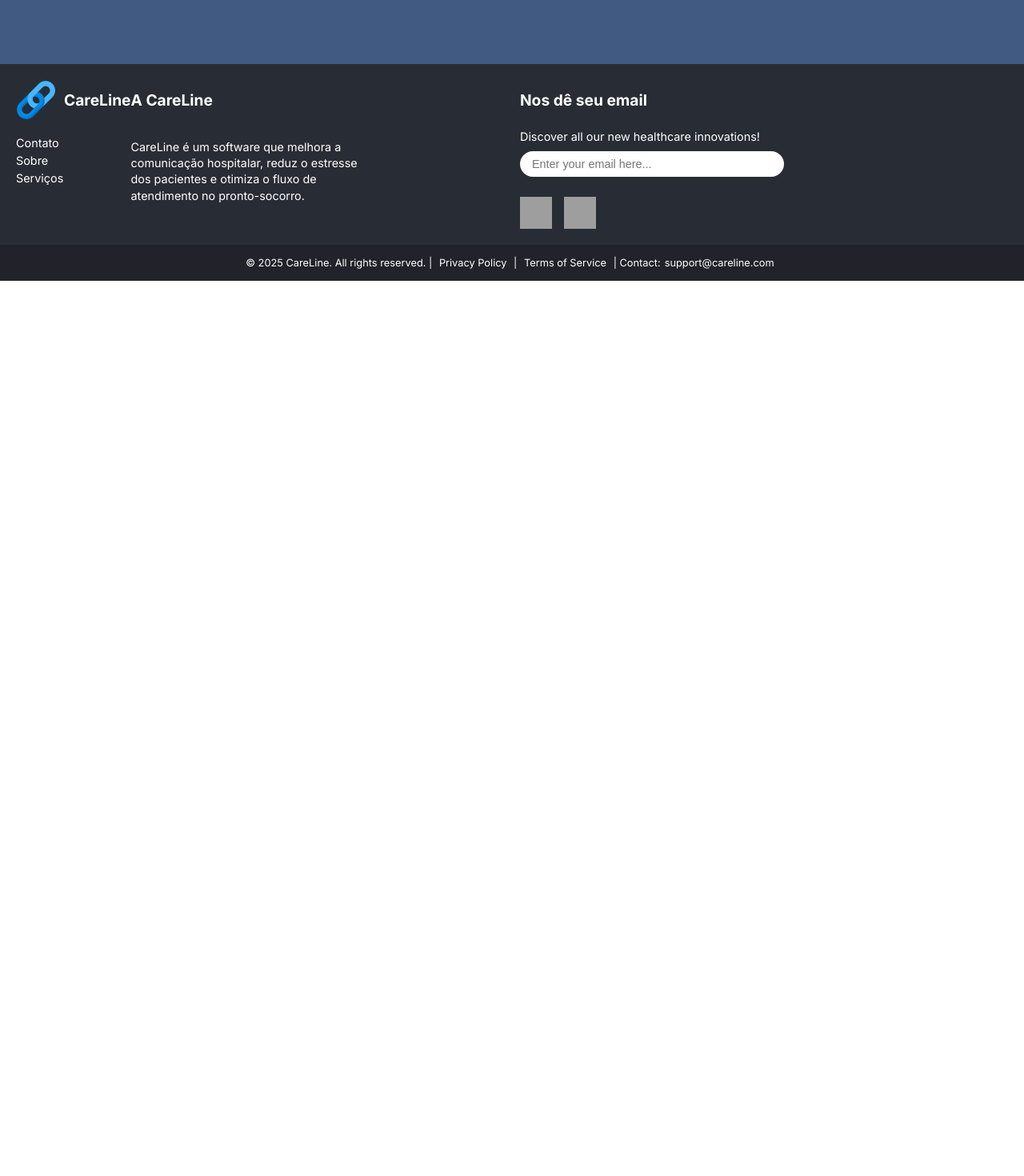
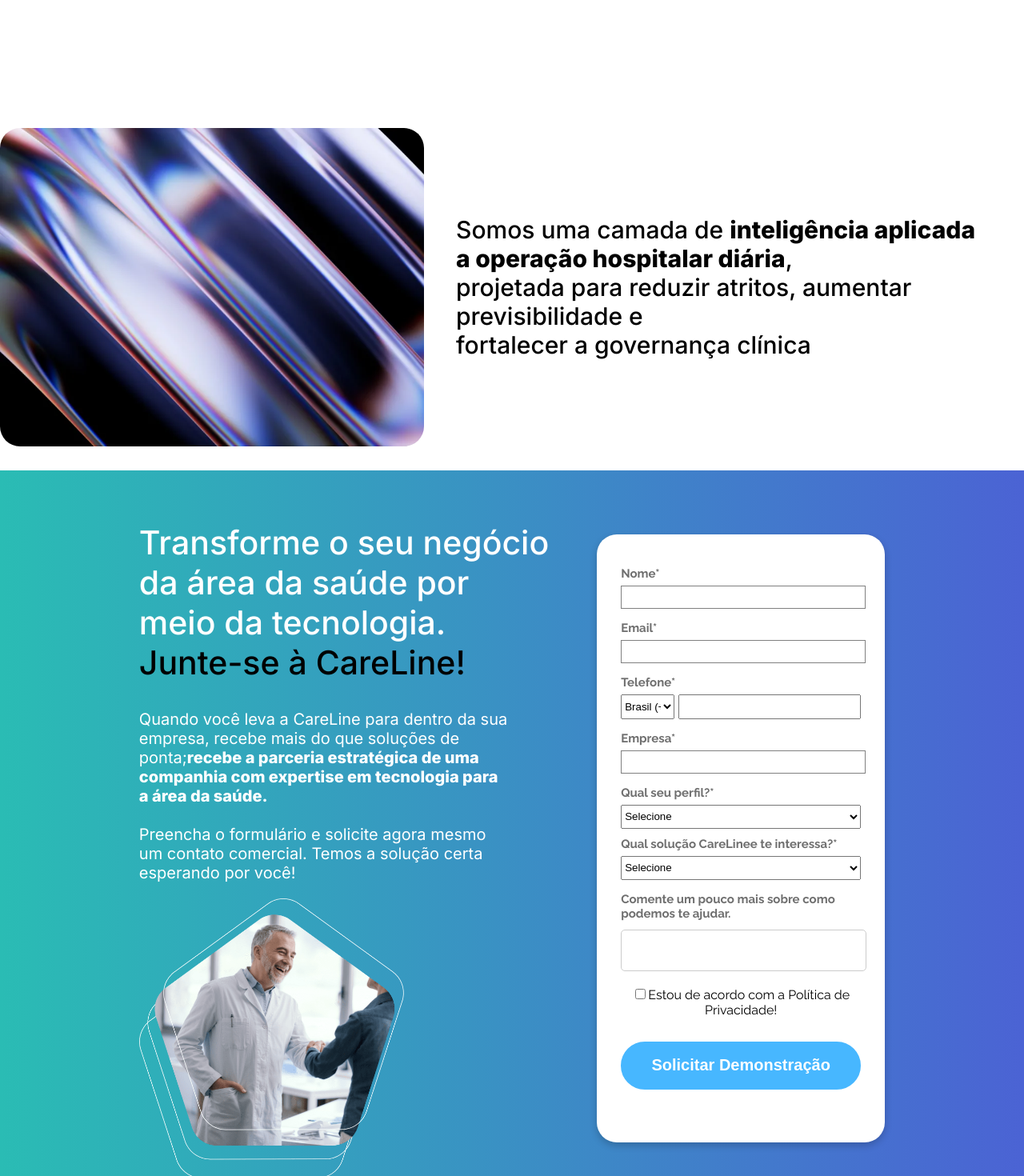
Before and after one commit to pietroaandrade/CareLine, a React (Vite) app in the folder CareLine/: page /Sobre in a window 1280 px wide. Shown: the part 1060-2530 px from the top of the page at 80% size. Before the commit the page ends 1411 px from the top, so only its background shows below. Built offline with nearby package versions, Linux system fonts and the light colour scheme; grey boxes are pictures that could not be loaded.

Commit message:
feat.finished_sobre

```diff
--- a/CareLine/src/components/Landing.css
+++ b/CareLine/src/components/Landing.css
@@ -342,6 +342,7 @@
     margin-top: 5px;
     border: 1px solid #ccc;
     border-radius: 5px;
+    resize: none;
 }
 
 .phone-container {
--- a/CareLine/src/components/Sobre.css
+++ b/CareLine/src/components/Sobre.css
@@ -38,7 +38,7 @@
     display: block;
     width: 100%;
     height: 500px;
-    background-color: #415a82;
+    background-color: white;
     color: #808080;
     justify-items: center;
     padding-bottom: 150px;
@@ -57,7 +57,7 @@
     width: 80px;
     height: 80px;
     background-color: transparent;
-    border: 3px solid white;
+    border: 3px solid black;
     border-radius: 100%;
     margin-left: 20px;
     transition: transform 0.3s ease;
@@ -79,10 +79,10 @@
     overflow: hidden;
 }
 .carousel > div > h1:hover {
-    color: rgb(201, 201, 201);
+    color: rgb(49, 49, 49);
 }
 .carousel > div > h1.active {
-    color: white;
+    color: black;
 }
 .carousel > img{
     border-radius: 100%;
@@ -91,8 +91,168 @@
     font-size: 22px;
     font-weight: bold;
     margin: 10px 0;
-    color: #ffffff;
+    color: black;
     height: 60px;
     overflow: hidden;
     line-height: 1.5;
 }
+.sobre-3{
+    display: flex;
+    align-items: center;
+    justify-content: center;
+    margin-top: 50px;
+    padding-bottom: 30px;
+    padding-top: 30px;
+}
+
+.sobre-3 > img{
+    width: 530px;
+    border-radius: 25px;
+}
+
+.sobre-3 > h3{
+    font-weight: 500;
+    font-size: 30px;
+    margin-left: 40px;
+    margin-right: 40px;
+}
+.sobre-3 > h3 > span{
+    font-weight: 800;
+}
+.sec-6{
+    display: flex;
+    align-items: center;
+    justify-content: center;
+    background: linear-gradient(to right, #2ABCB4, #4B63D4);
+    gap: 60px;
+}
+
+
+.container > h1{
+    font-size: 41px;
+    text-align: left;
+    font-weight: 500;
+    color: white;
+}
+
+.container > h1 > span{
+    font-size: inherit;
+    color: black;
+}
+
+.container p {
+    text-align: left;
+    font-size: 20px;
+    font-weight: 500px;
+    color: white;
+}
+
+.container > p > span{
+    font-size: inherit;
+    font-weight: 800;
+    color: inherit;
+}
+.container > img {
+
+    height: 350px;
+    max-width: 350px;
+}
+
+.form-container {
+    background-color: #fff;
+    border-radius: 25px;
+    padding: 30px 30px;
+    height: 700px;
+    max-width: 300px;
+    margin: 80px auto;
+    box-shadow: 0 4px 10px rgba(0, 0, 0, 0.2);
+    font-family: "Raleway", sans-serif;
+    text-align: center;
+}
+.form-container > form > div{
+    display: block;
+    margin-bottom: 15px;
+    max-width: 330px;
+}
+
+.form-container > form > div > label {
+    font-size: 15px;
+    color: #6f6f6f;
+    margin-top: 10px;
+    margin-bottom: 6px;
+    display: block;
+    font-weight: bold;
+    text-align: left;
+}
+
+.form-container > form > div > input{
+    width: 100%;
+    height: 25px;
+    border: solid 1px grey;
+
+}
+
+.phone-container{
+    width: 100%;
+}
+.phone-container > input{
+    width: 100%;
+    height: 25px;
+}
+
+
+.form-container > select, textarea {
+    width: 95%;
+    padding: 10px;
+    margin-top: 5px;
+    border: 1px solid #ccc;
+    border-radius: 5px;
+    resize: none;
+}
+
+.phone-container {
+    display: flex;
+}
+
+.phone-container select {
+    width: 30%;
+    margin-right: 5px;
+}
+
+.QA > select {
+    text-align: left;
+    margin-left: 0;
+    display: block;
+    width: 100%;
+    height: 30px;
+}
+
+.form-container > form > a {
+    color: inherit;
+    text-decoration: none;
+
+}
+.form-container > form > a > button {
+    width: 300px;
+    height: 60px;
+    border-radius: 30px;
+    background-color: #47b7ff;
+    border: 3px solid #47b7ff;
+    padding: 0;
+    margin-top: 30px;
+    cursor: pointer;
+    transition: background-color 0.3s ease, transform 0.3s ease, box-shadow 0.3s ease;
+}
+.form-container > form > a > button:hover {
+    background-color: #47a6ff;
+    border: 3px solid #47b7ff;
+    box-shadow: 0 4px 10px rgba(0, 0, 0, 0.2);
+    transform: scale(1.05);
+
+}
+.form-container > form > a > button > span{
+    font-size: 20px;
+    font-weight: bold;
+    color: white;
+
+}
--- a/CareLine/src/components/Sobre.jsx
+++ b/CareLine/src/components/Sobre.jsx
@@ -68,6 +68,85 @@
                     <p>{contentData[activeIndex].text}</p>
                 </div>
             </div>
+            <div className="sobre-3">
+                <img src="./images/nissan.webp" alt="Doctor caring for kid" />
+                <h3>
+                    Somos uma camada de <span>inteligência aplicada a operação hospitalar diária</span>,<br /> projetada para reduzir atritos, aumentar previsibilidade e <br />fortalecer a governança clínica
+                </h3>
+            </div>
+            <section className="sec-6">
+                    <div className="container">
+                        <h1>Transforme o seu negócio <br /> da área da saúde por <br /> meio da tecnologia. <br /> <span>Junte-se à CareLine!</span></h1>
+                        <p>
+                            Quando você leva a CareLine para dentro da sua <br /> empresa, recebe mais do que soluções de <br /> ponta;
+                            <span>
+                                recebe a parceria estratégica de uma <br /> companhia com expertise em tecnologia para <br /> a área da saúde.
+                            </span>
+                            <br />
+                            <br /> Preencha o formulário e solicite agora mesmo <br /> um contato comercial. Temos a solução certa <br /> esperando por você!
+                        </p>
+                        <img src="./images/docpent.png" alt="Doutor homem sorrindo frame pentagono" />
+                    </div>
+
+                    <div>
+                        <div className="form-container">
+                            <form>
+                                <div>
+                                    <label htmlFor="name">Nome*</label>
+                                    <input type="text" id="name" name="name" required />
+                                </div>
+
+                                <div>
+                                    <label htmlFor="email">Email*</label>
+                                    <input type="email" id="email" name="email" required />
+                                </div>
+
+                                <div>
+                                    <label htmlFor="phone">Telefone*</label>
+                                    <div className="phone-container">
+                                        <select id="country-code" name="country-code">
+                                            <option value="55">Brasil (+55)</option>
+                                        </select>
+                                        <input type="tel" id="phone" name="phone" required />
+                                    </div>
+                                </div>
+
+                                <div>
+                                    <label htmlFor="company">Empresa*</label>
+                                    <input type="text" id="company" name="company" required />
+                                </div>
+
+                                <div className="QA">
+                                    <label htmlFor="profile">Qual seu perfil?*</label>
+                                    <select id="profile" name="profile" required>
+                                        <option value="">Selecione</option>
+                                        <option value="perfil1">Perfil 1</option>
+                                        <option value="perfil2">Perfil 2</option>
+                                    </select>
+
+                                    <label htmlFor="solution">Qual solução CareLinee te interessa?*</label>
+                                    <select id="solution" name="solution" required>
+                                        <option value="">Selecione</option>
+                                        <option value="solucao1">Solução 1</option>
+                                        <option value="solucao2">Solução 2</option>
+                                    </select>
+                                </div>
+
+                                <div>
+                                    <label htmlFor="comments">Comente um pouco mais sobre como podemos te ajudar.</label>
+                                    <textarea id="comments" name="comments" rows="2"></textarea>
+                                </div>
+
+                                <label>
+                                    <input type="checkbox" name="privacy" required />
+                                    Estou de acordo com a Política de Privacidade!
+                                </label>
+                                <a href="#" type="submit"><button><span>Solicitar Demonstração</span></button></a>
+
+                            </form>
+                        </div>
+                    </div>
+                </section>
             <Footer />
         </>
     );
```
Also changed, not shown: CareLine/images/arrow-back.png, CareLine/images/arrow-forward.png.
